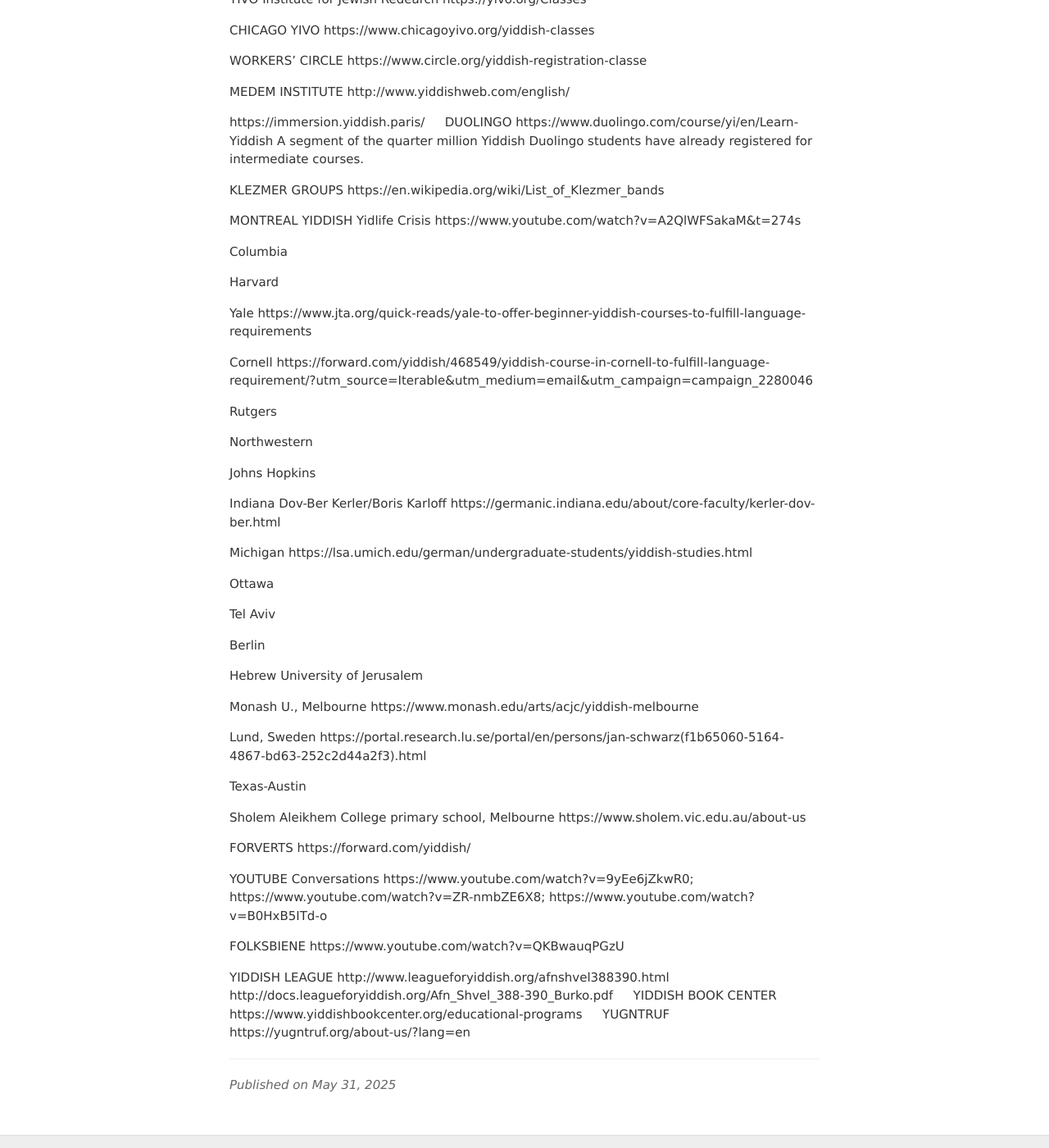
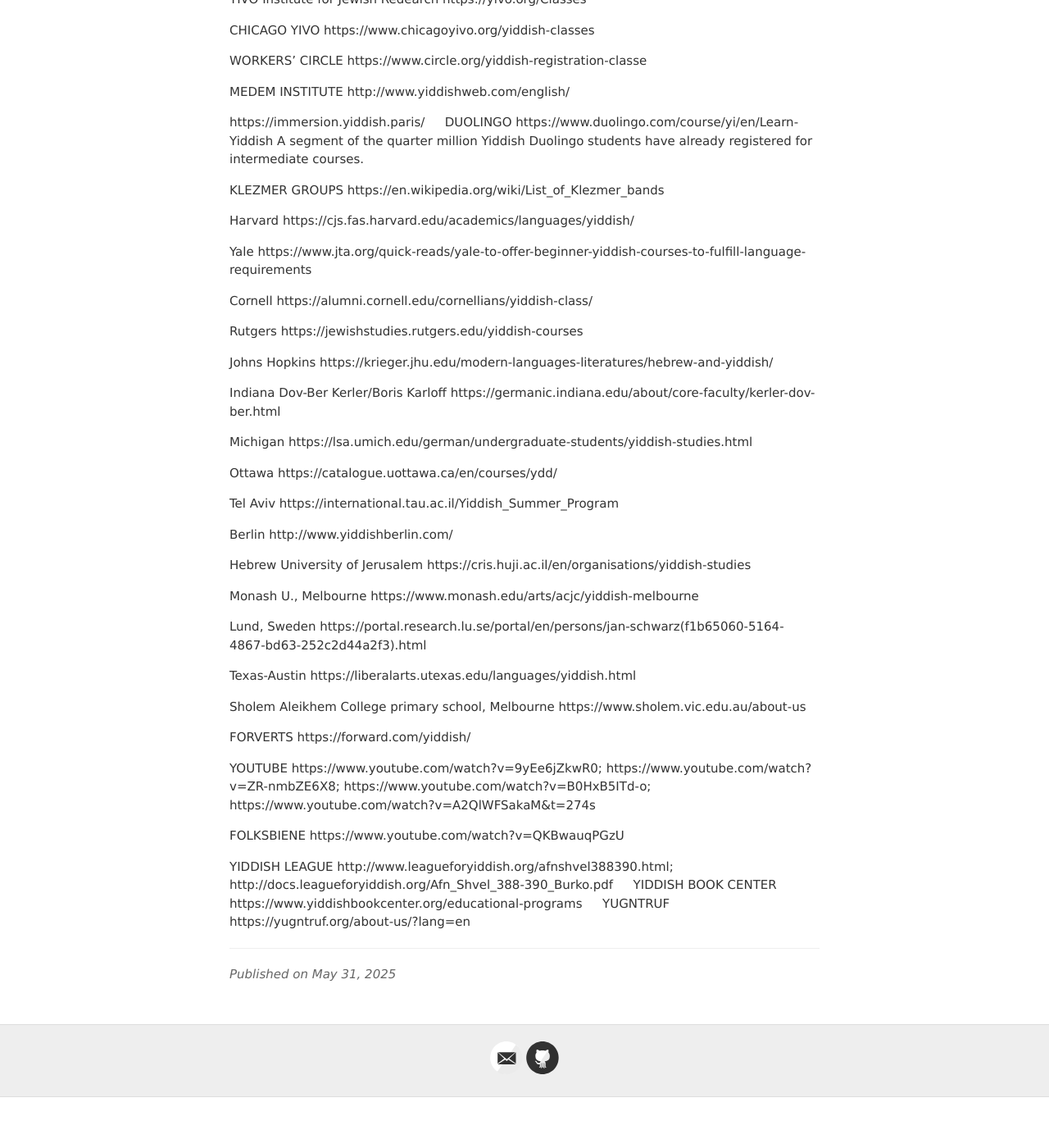
Before and after one commit to jvmallow/jvmallow.github.io, a Jekyll site: the page built from _posts/2025-05-31-Yiddish.md, in a window 1280 px wide and 1400 px high, scrolled down 11044 px. Shown: the whole window at 82% size. Built offline with Jekyll 4.4.1, drawn with Linux system fonts in a browser that asks for light colours; a script that is not in the unit is left out; after the commit the page ends 12382 px from its top, so only the background shows below that.

Commit message:
Update 2025-05-31-Yiddish.md

```diff
--- a/_posts/2025-05-31-Yiddish.md
+++ b/_posts/2025-05-31-Yiddish.md
@@ -346,52 +346,46 @@ A segment of the quarter million Yiddish Duolingo students have already register
 KLEZMER GROUPS
 https://en.wikipedia.org/wiki/List_of_Klezmer_bands
 
-MONTREAL YIDDISH Yidlife Crisis
-https://www.youtube.com/watch?v=A2QlWFSakaM&t=274s
 
-  Columbia
-
-  Harvard
+  Harvard https://cjs.fas.harvard.edu/academics/languages/yiddish/
 
   Yale https://www.jta.org/quick-reads/yale-to-offer-beginner-yiddish-courses-to-fulfill-language-requirements
 
-  Cornell https://forward.com/yiddish/468549/yiddish-course-in-cornell-to-fulfill-language-requirement/?utm_source=Iterable&utm_medium=email&utm_campaign=campaign_2280046
+  Cornell https://alumni.cornell.edu/cornellians/yiddish-class/
 
-  Rutgers
+  Rutgers https://jewishstudies.rutgers.edu/yiddish-courses
 
-  Northwestern
-
-  Johns Hopkins
+  Johns Hopkins https://krieger.jhu.edu/modern-languages-literatures/hebrew-and-yiddish/
 
   Indiana  Dov-Ber Kerler/Boris Karloff https://germanic.indiana.edu/about/core-faculty/kerler-dov-ber.html
 
   Michigan https://lsa.umich.edu/german/undergraduate-students/yiddish-studies.html
 
-  Ottawa
+  Ottawa https://catalogue.uottawa.ca/en/courses/ydd/
 
-  Tel Aviv
+  Tel Aviv https://international.tau.ac.il/Yiddish_Summer_Program
 
-  Berlin
+  Berlin http://www.yiddishberlin.com/
 
-  Hebrew University of Jerusalem
+  Hebrew University of Jerusalem https://cris.huji.ac.il/en/organisations/yiddish-studies
 
   Monash U., Melbourne https://www.monash.edu/arts/acjc/yiddish-melbourne
 
-  Lund, Sweden   https://portal.research.lu.se/portal/en/persons/jan-schwarz(f1b65060-5164-4867-bd63-252c2d44a2f3).html
+  Lund, Sweden https://portal.research.lu.se/portal/en/persons/jan-schwarz(f1b65060-5164-4867-bd63-252c2d44a2f3).html
 
-  Texas-Austin
-
+  Texas-Austin  https://liberalarts.utexas.edu/languages/yiddish.html
 
   Sholem Aleikhem College primary school, Melbourne https://www.sholem.vic.edu.au/about-us
 
   FORVERTS https://forward.com/yiddish/
 
-  YOUTUBE  Conversations  https://www.youtube.com/watch?v=9yEe6jZkwR0;
-  https://www.youtube.com/watch?v=ZR-nmbZE6X8; https://www.youtube.com/watch?v=B0HxB5ITd-o
+  YOUTUBE   https://www.youtube.com/watch?v=9yEe6jZkwR0;
+  https://www.youtube.com/watch?v=ZR-nmbZE6X8; https://www.youtube.com/watch?v=B0HxB5ITd-o;
+  https://www.youtube.com/watch?v=A2QlWFSakaM&t=274s
 
   FOLKSBIENE  https://www.youtube.com/watch?v=QKBwauqPGzU
 
-  YIDDISH LEAGUE http://www.leagueforyiddish.org/afnshvel388390.html
+  YIDDISH LEAGUE http://www.leagueforyiddish.org/afnshvel388390.html;
   http://docs.leagueforyiddish.org/Afn_Shvel_388-390_Burko.pdf
 
   YIDDISH BOOK CENTER
```
